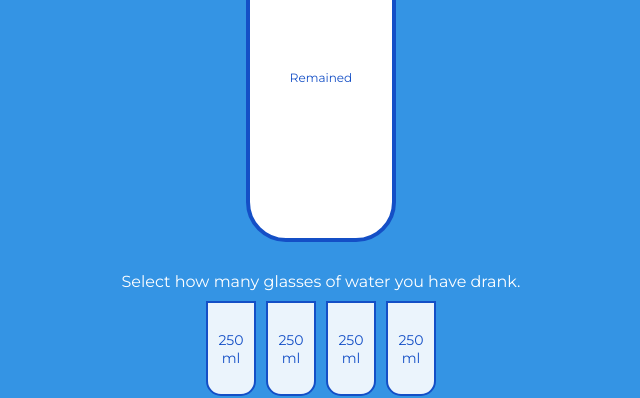
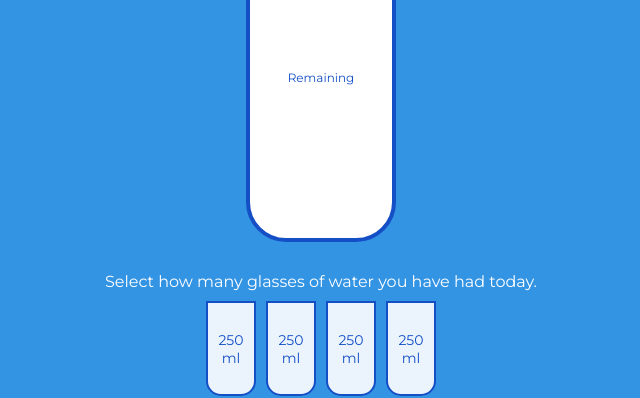
Before and after one commit to ClaytonDewey/Drink-Water, a plain HTML site: page index.html in a window 1280 px wide. Shown: the part 228-626 px from the top of the page, 319-959 px from the left. Drawn offline with Linux system fonts and the light colour scheme.

Commit message:
Fixed minor grammar issues

```diff
--- a/index.html
+++ b/index.html
@@ -18,13 +18,13 @@
     <div class="cup">
         <div class="remained" id="remained">
             <span id="liters"></span>
-            <small>Remained</small>
+            <small>Remaining</small>
         </div>
 
         <div class="percentage" id="percentage"></div>
     </div>
 
-    <p class="text">Select how many glasses of water you have drank.</p>
+    <p class="text">Select how many glasses of water you have had today.</p>
 
     <div class="cups">
         <div class="cup cup-small">250 ml</div>
```
